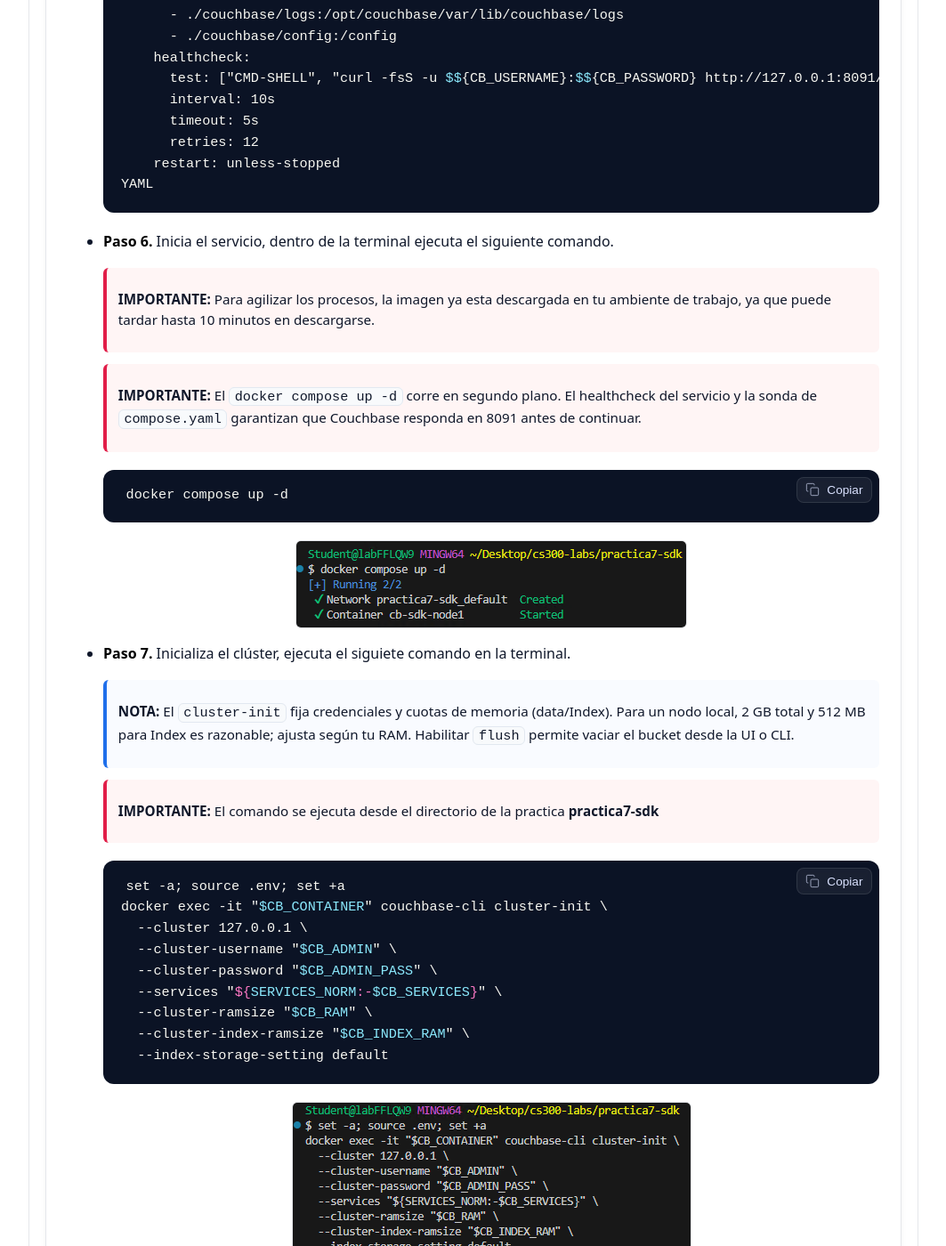
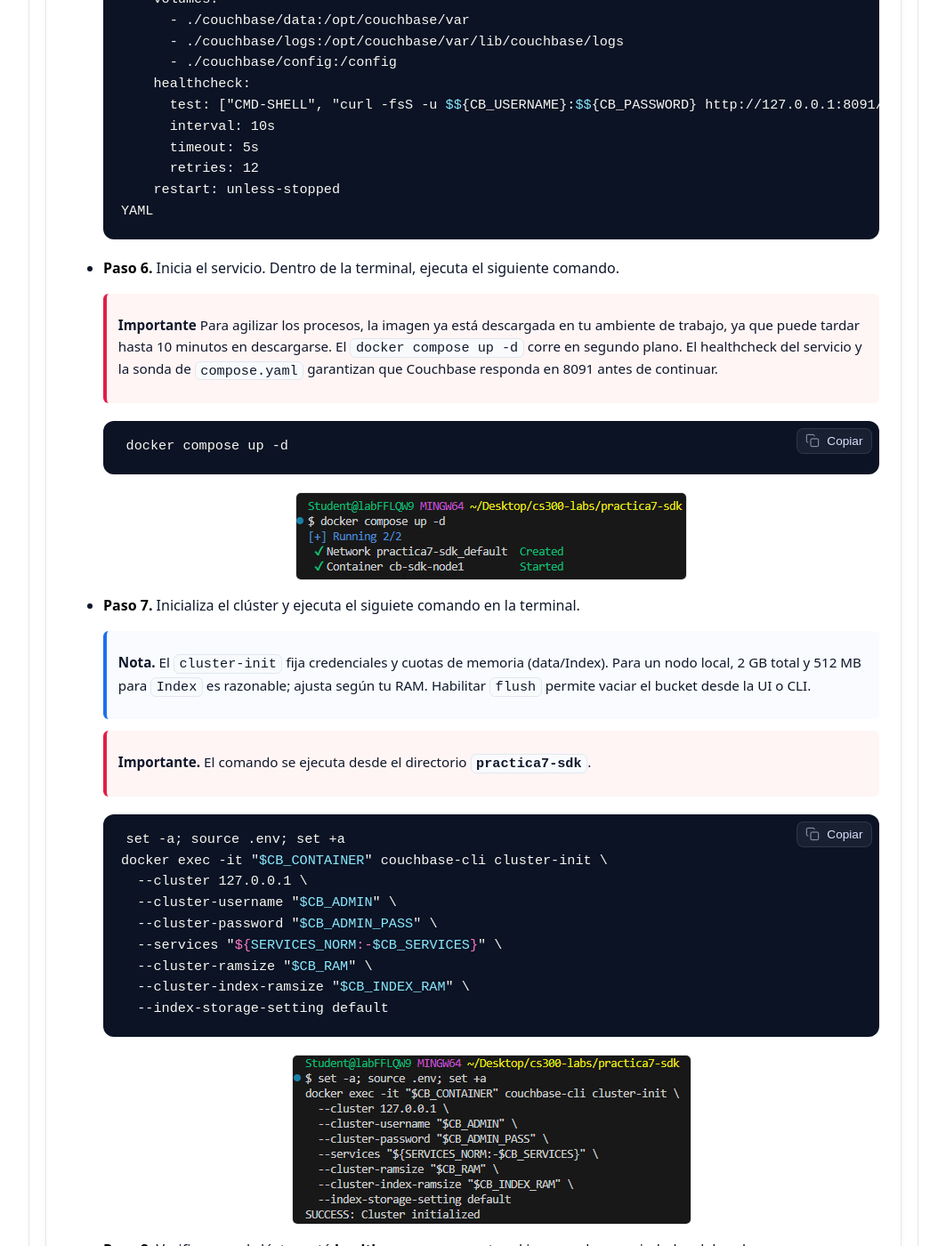
Before and after one commit to Netec-Mx/CS300_INT, a Jekyll site: the page built from labs/lab7/lab7.md, in a window 1280 px wide and 1400 px high, scrolled down 2962 px. Shown: the whole window at 89% size, without its empty margins (108-1171 px from the left). Built offline with Jekyll 4.4.1, drawn with Linux system fonts in a browser that asks for light colours; some of the changed text lies outside the part shown.

Commit message:
Refine lab7.md for clarity and consistency
Updated formatting, fixed typos, and improved clarity throughout the document.

````diff
--- a/labs/lab7/lab7.md
+++ b/labs/lab7/lab7.md
@@ -67,9 +67,9 @@ Organizarás carpetas para aislar datos, configuración, logs y el código de la
   ```
   ![cbase2]({{ page.images_base | relative_url }}/2.png)
 
-- **Paso 4.** En la terminal de **VSC** copia y pega el siguiente comando que crea el archivo `.env` y carga el contenido de las variables necesarias.
+- **Paso 4.** En la terminal de **VSC**, copia y pega el siguiente comando que crea el archivo `.env` y carga el contenido de las variables necesarias.
 
-  > **NOTA:** El archivo `.env` estandariza credenciales y memoria.
+  > **Nota.** El archivo `.env` estandariza credenciales y memoria.
   {: .lab-note .info .compact}
 
   ```bash
@@ -126,23 +126,24 @@ Organizarás carpetas para aislar datos, configuración, logs y el código de la
   YAML
   ```
 
-- **Paso 6.** Inicia el servicio, dentro de la terminal ejecuta el siguiente comando.
+- **Paso 6.** Inicia el servicio. Dentro de la terminal, ejecuta el siguiente comando.
 
-  > **IMPORTANTE:** Para agilizar los procesos, la imagen ya esta descargada en tu ambiente de trabajo, ya que puede tardar hasta 10 minutos en descargarse.
+  > **Importante**
+  > Para agilizar los procesos, la imagen ya está descargada en tu ambiente de trabajo, ya que puede tardar hasta 10 minutos en descargarse.
+  > El `docker compose up -d` corre en segundo plano. El healthcheck del servicio y la sonda de `compose.yaml` garantizan que Couchbase responda en 8091 antes de continuar.
   {: .lab-note .important .compact}
-  > **IMPORTANTE:** El `docker compose up -d` corre en segundo plano. El healthcheck del servicio y la sonda de `compose.yaml` garantizan que Couchbase responda en 8091 antes de continuar.
-  {: .lab-note .important .compact}
+
 
   ```bash
   docker compose up -d
   ```
   ![cbase3]({{ page.images_base | relative_url }}/3.png)
 
-- **Paso 7.** Inicializa el clúster, ejecuta el siguiete comando en la terminal.
+- **Paso 7.** Inicializa el clúster y ejecuta el siguiete comando en la terminal.
 
-  > **NOTA:** El `cluster-init` fija credenciales y cuotas de memoria (data/Index). Para un nodo local, 2 GB total y 512 MB para Index es razonable; ajusta según tu RAM. Habilitar `flush` permite vaciar el bucket desde la UI o CLI.
+  > **Nota.** El `cluster-init` fija credenciales y cuotas de memoria (data/Index). Para un nodo local, 2 GB total y 512 MB para `Index` es razonable; ajusta según tu RAM. Habilitar `flush` permite vaciar el bucket desde la UI o CLI.
   {: .lab-note .info .compact}
-  > **IMPORTANTE:** El comando se ejecuta desde el directorio de la practica **practica7-sdk**
+  > **Importante.** El comando se ejecuta desde el directorio **`practica7-sdk`**.
   {: .lab-note .important .compact}
 
   ```bash
@@ -178,13 +179,10 @@ Organizarás carpetas para aislar datos, configuración, logs y el código de la
 
 ---
 
-### Tarea 2: Crear bucket/colección y usuario de app
+### Tarea 2. Crear un bucket, una colección y un usuario de app
 
-Crearás un bucket y una colección, y un usuario con permisos mínimos para la app.
 
-#### Tarea 2.1
-
-- **Paso 9.** Ejecuta el siguiente comando para la creación del bucket.
+- **Paso 1.** Ejecuta el siguiente comando para la creación del bucket.
 
   ```bash
   docker exec -it ${CB_CONTAINER} couchbase-cli bucket-create \
@@ -371,18 +365,14 @@ Crearás un proyecto Node.js, instalarás el SDK oficial y `dotenv`, y configura
 
 ### Tarea 4: Pruebas adicionales y troubleshooting
 
-Harás pruebas de error controladas y revisarás diagnósticos básicos.
-
-#### Tarea 4.1
-
-- **Paso 20.**  Realiza una prueba con las credenciales erróneas (se espera error de auth).
+- **Paso 1.**  Realiza una prueba con las credenciales erróneas (se espera error de `auth`).
 
   ```bash
   CB_PASSWORD='Wrong!2025' node index.js || echo "Fallo esperado de autenticación."
   ```
   ![cbase14]({{ page.images_base | relative_url }}/14.png)
 
-- **Paso 21.** Comprueba los puertos y la salud del contenedor de Couchbase.
+- **Paso 2.** Comprueba los puertos y la salud del contenedor de Couchbase.
 
   {%raw%}
   ```bash
````
Also changed, not shown: other parts of labs/lab7/lab7.md (+32 -38 lines).
